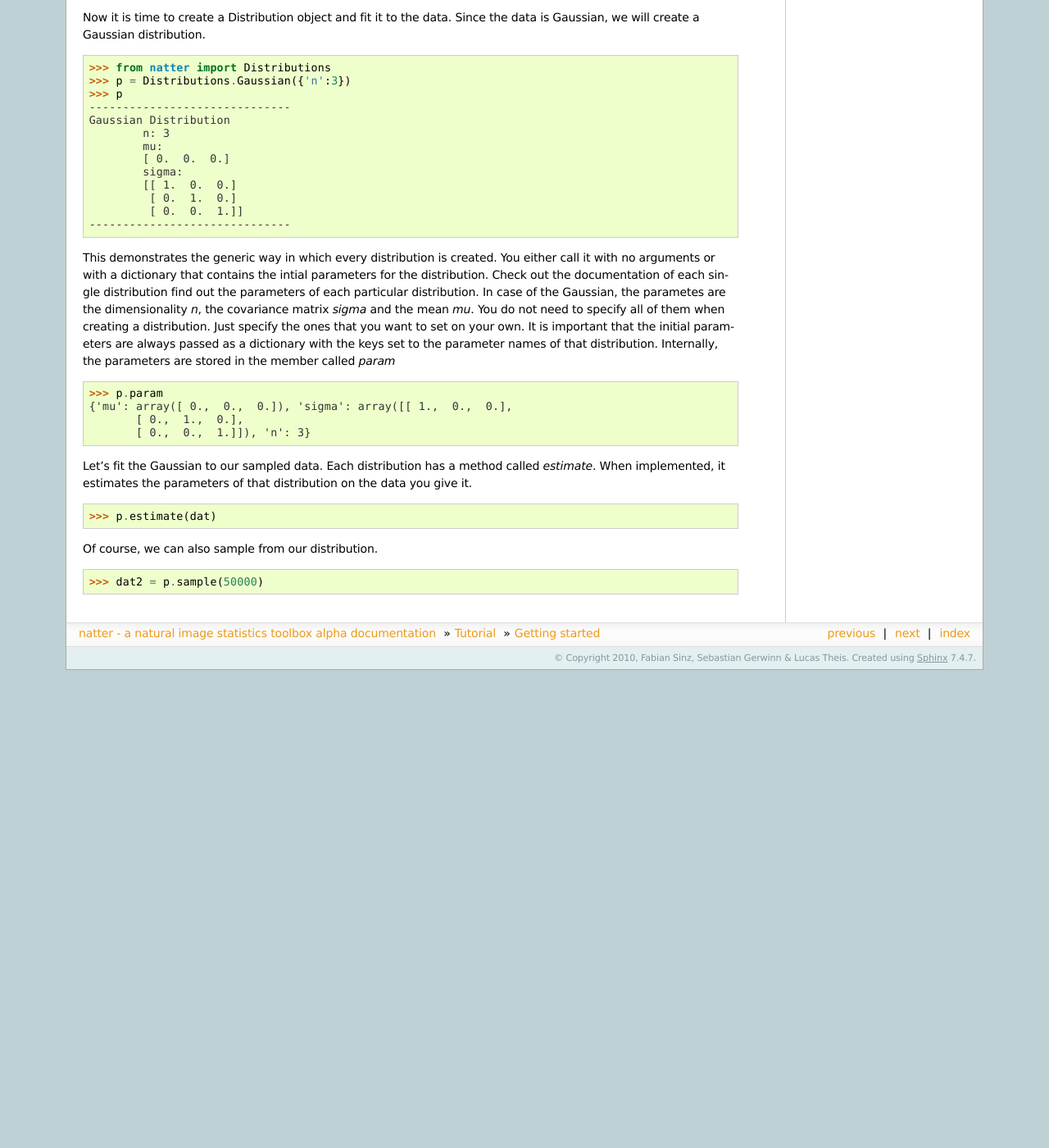
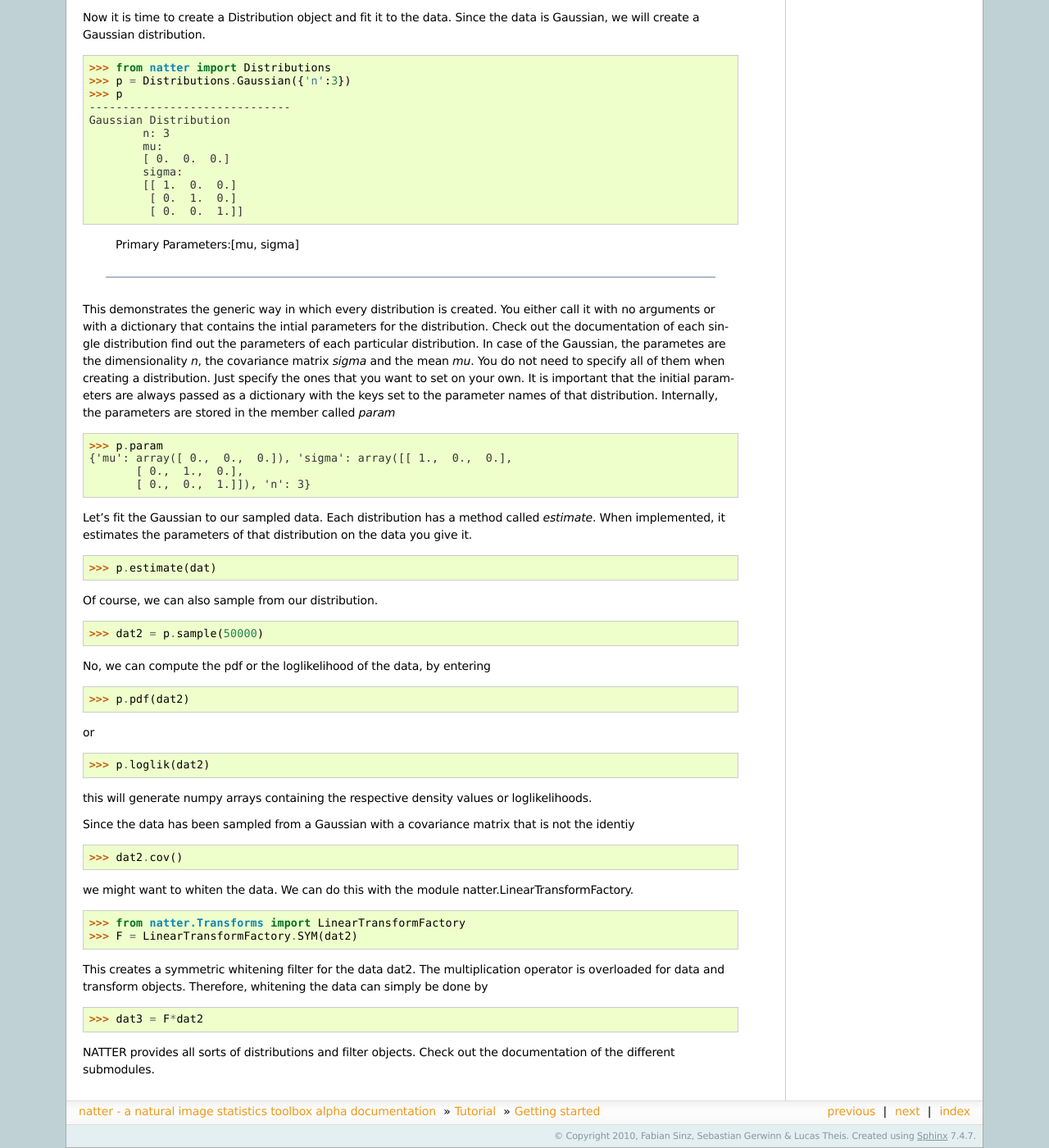
Before and after one commit to fabiansinz/natter, a Sphinx documentation site: the page built from doc/source/tutorial_GettingStarted.rst, in a window 1280 px wide and 1400 px high, scrolled down 698 px. Shown: the whole window at 82% size. Built offline with Sphinx 7.4.7, drawn with Linux system fonts in a browser that asks for light colours; formulas are drawn with MathJax 3; before the commit the page ends 1515 px from its top, so only the background shows below that.

Commit message:
git-svn-id: http://svn.tuebingen.mpg.de/cvn/code/python/natter@2738 7650456f-3baa-db11-867e-00304871138e

```diff
--- /dev/null
+++ b/doc/source/Transforms_LinearTransformFactory.rst
@@ -0,0 +1,5 @@
+The LinearTransformationFactory submodule
+=========================================
+
+.. automodule:: natter.Transforms.LinearTransformFactory
+   :members:	fastICA
--- a/doc/source/tutorial_GettingStarted.rst
+++ b/doc/source/tutorial_GettingStarted.rst
@@ -51,14 +51,17 @@ distribution.
 >>> p
 ------------------------------
 Gaussian Distribution
-        n: 3
-        mu:
-        [ 0.  0.  0.]
-        sigma:
-        [[ 1.  0.  0.]
-         [ 0.  1.  0.]
-         [ 0.  0.  1.]]
+	n: 3
+	mu:
+	[ 0.  0.  0.]
+	sigma:
+	[[ 1.  0.  0.]
+	 [ 0.  1.  0.]
+	 [ 0.  0.  1.]]
+
+	Primary Parameters:[mu, sigma]
 ------------------------------
+
 
 This demonstrates the generic way in which every distribution is
 created. You either call it with no arguments or with a dictionary
@@ -90,3 +93,35 @@ parameters of that distribution on the data you give it.
 Of course, we can also sample from our distribution.
 
 >>> dat2 = p.sample(50000)
+
+No, we can compute the pdf or the loglikelihood of the data, by
+entering
+
+>>> p.pdf(dat2)
+
+or
+
+>>> p.loglik(dat2)
+
+this will generate numpy arrays containing the respective density
+values or loglikelihoods.
+
+Since the data has been sampled from a Gaussian with a covariance
+matrix that is not the identiy
+
+>>> dat2.cov()
+
+we might want to whiten the data. We can do this with the module
+natter.LinearTransformFactory.
+
+>>> from natter.Transforms import LinearTransformFactory
+>>> F = LinearTransformFactory.SYM(dat2)
+
+This creates a symmetric whitening filter for the data dat2. The
+multiplication operator is overloaded for data and transform
+objects. Therefore, whitening the data can simply be done by
+
+>>> dat3 = F*dat2
+
+NATTER provides all sorts of distributions and filter objects. Check
+out the documentation of the different submodules.
```
Also changed, not shown: 3 other files.
